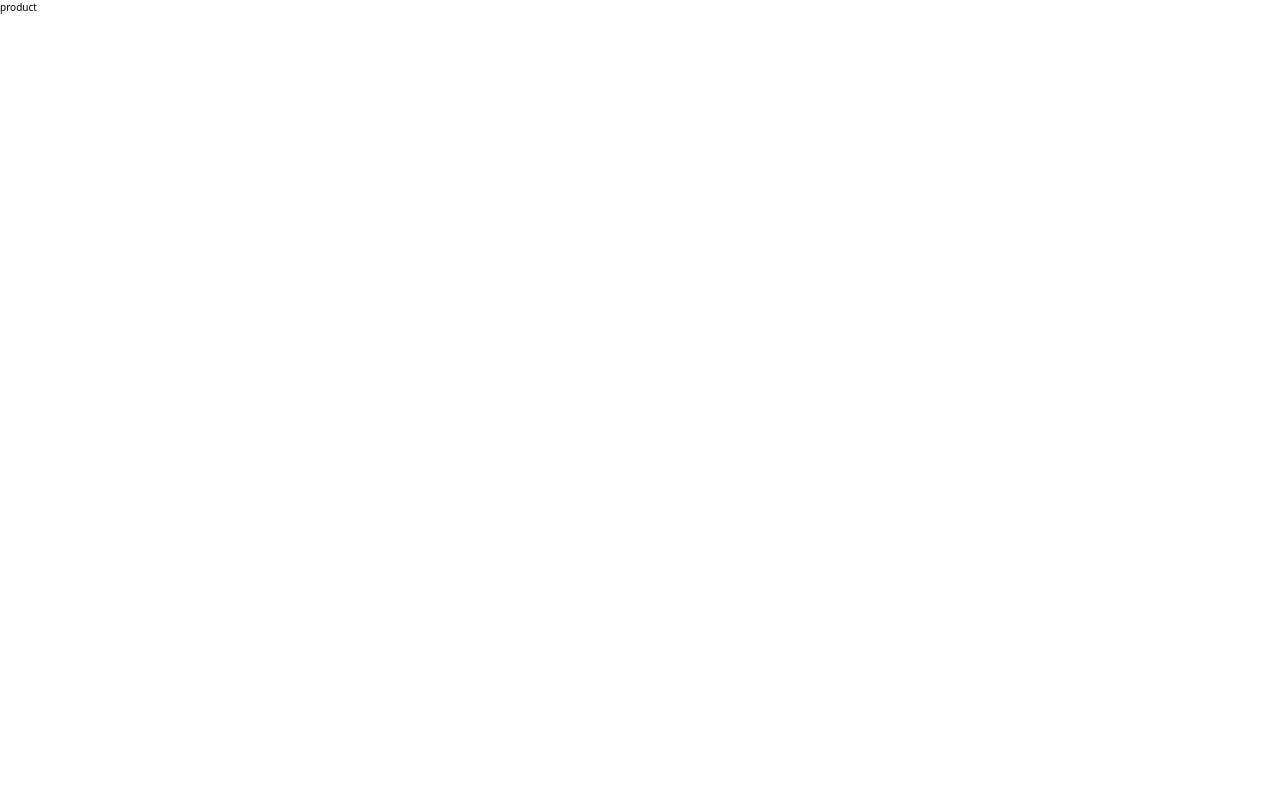
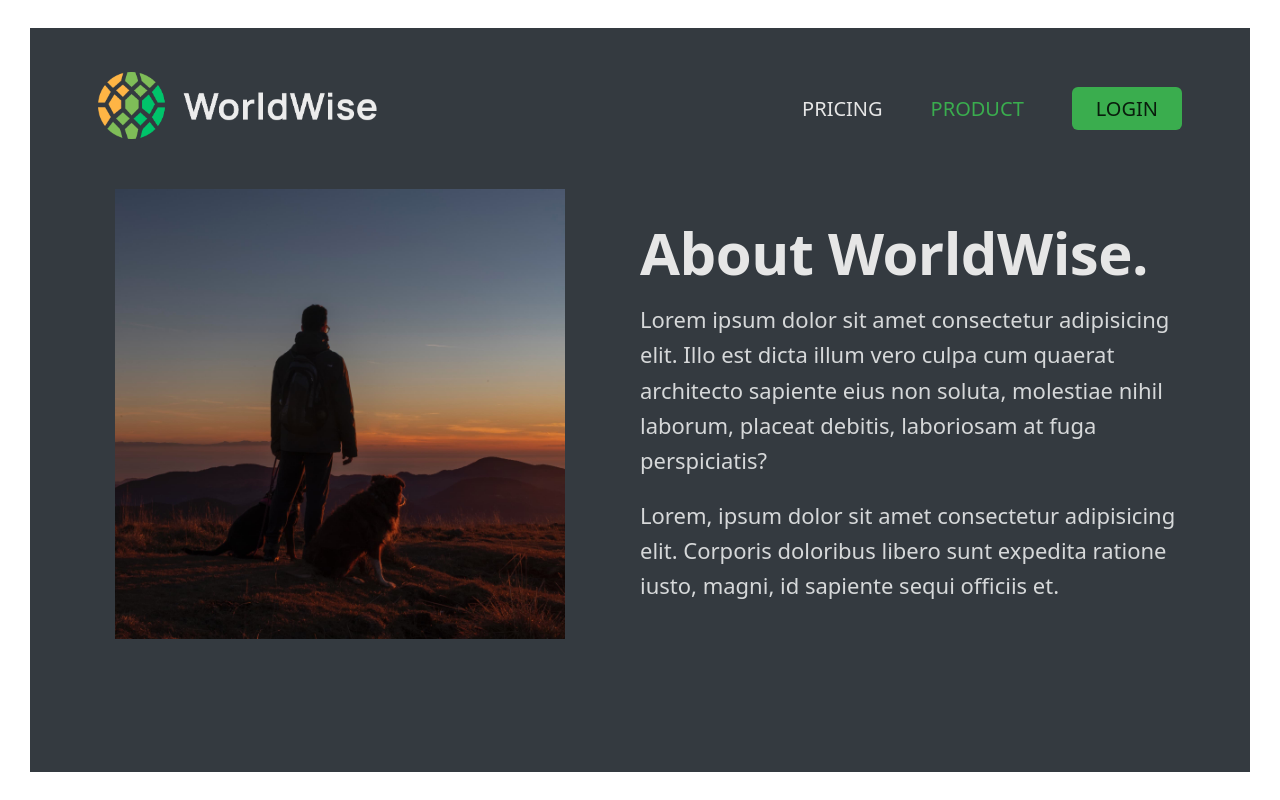
Before and after one commit to Sophianx234/worldWise, a React (Vite) app: page /product in a window 1280 px wide. Built offline with nearby package versions, Linux system fonts and the light colour scheme.

Commit message:
build product page

```diff
--- a/src/pages/Product.jsx
+++ b/src/pages/Product.jsx
@@ -1,7 +1,23 @@
+import PageNav from "../components/pageNav"
+import styles from './Product.module.css'
 function Product() {
     return (
-        <div>
-           product
+        <div className={styles.product}>
+        <PageNav/>
+        <section>
+            <img src="/img-1.jpg" alt="dksfhei" />
+            <div>
+                <h2>About WorldWise.</h2>
+                <p>
+                Lorem ipsum dolor sit amet consectetur adipisicing elit. Illo est dicta illum vero culpa cum quaerat architecto sapiente eius non soluta, molestiae nihil laborum, placeat debitis, laboriosam at fuga perspiciatis?
+
+
+                </p>
+                <p>
+                Lorem, ipsum dolor sit amet consectetur adipisicing elit. Corporis doloribus libero sunt expedita ratione iusto, magni, id sapiente sequi officiis et.
+                </p>
+            </div>
+        </section>
         </div>
     )
 }
--- /dev/null
+++ b/src/pages/Product.module.css
@@ -0,0 +1,35 @@
+.product{
+    background-color: #343a40;
+    height: calc(100vh - 2*2.8rem);
+    margin: 2.8rem 3rem;
+
+}
+
+.product section {
+    display: grid;
+    grid-template-columns: repeat(2,1fr);
+    max-width: 120rem;
+    margin: 0 auto;
+    justify-content: center;
+    align-items: center;
+}
+
+.product section img{
+    width: 75%;
+    justify-self:center;
+}
+
+.product h2{
+    font-size: 5.8rem;
+    line-height: 1;
+    letter-spacing: -.5px;
+    color: #e6e6e6;
+}
+
+.product p{
+    font-size: 2.2rem;
+    color: #d6d8d9;
+    width: 54rem;
+    line-height: 1.6;
+    margin-top: 2rem;
+}
```
